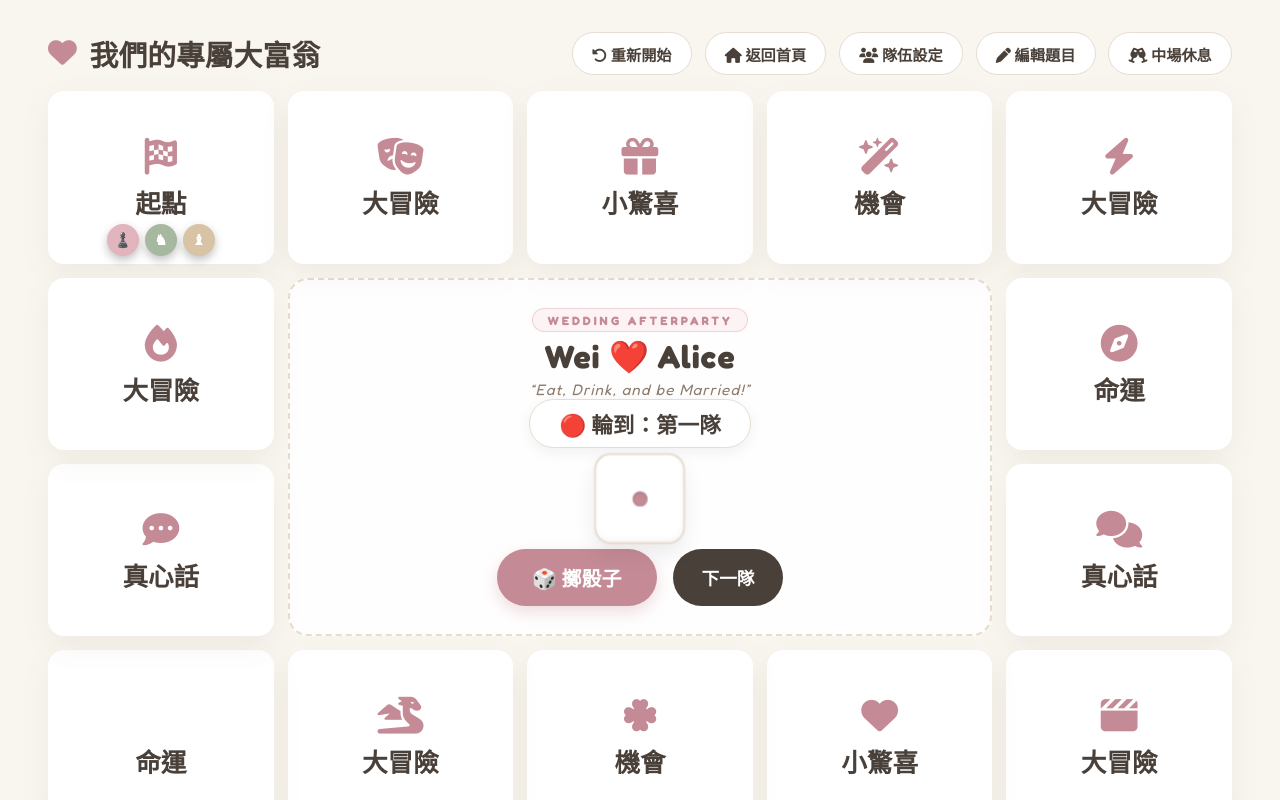
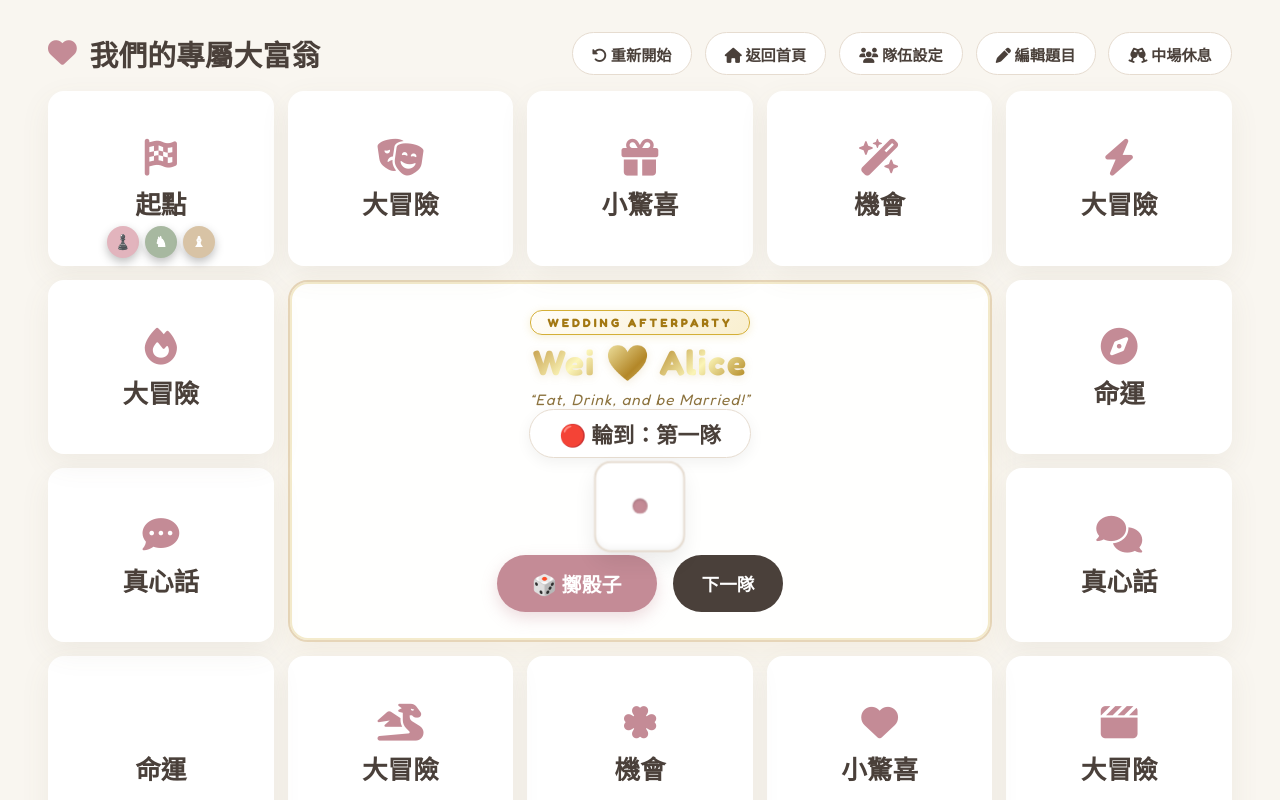
Before and after one commit to vicky19960321-prog/wedding-game, a plain HTML site: page index.html in a window 1280 px wide. Both pictures are taken after a click on the button "開啟大富翁 ➔". Drawn offline with Linux system fonts and the light colour scheme; some icons are missing; a web font is replaced by a local one.

Commit message:
Update index.html

```diff
--- a/index.html
+++ b/index.html
@@ -22,6 +22,13 @@
       --morandi-blue: #9BB7D4;
       --morandi-purple: #B5A7C9;
       --morandi-terracotta: #D98A72;
+
+      /* Champagne Gold Palette */
+      --gold-primary: #D4AF37;
+      --gold-light: #F7E7CE;
+      --gold-dark: #AA7C11;
+      --gold-gradient: linear-gradient(135deg, #BF953F 0%, #FCF6BA 25%, #B38728 50%, #FBF5B7 75%, #AA7C11 100%);
+
       --text-main: #4A403A;
       --text-muted: #8C7A6B;
       --border-color: #E6DCD0;
@@ -231,14 +238,15 @@
       line-height: 1.3;
     }
 
-    /* Center Section - Option D Wedding Logo Header */
+    /* Center Section - Option 1 Champagne Gold Metallic Styling */
     .board-center {
       grid-column: 2 / 5;
       grid-row: 2 / 4;
-      background: rgba(255,255,255,0.88);
+      background: rgba(255, 255, 255, 0.92);
       backdrop-filter: blur(12px);
       border-radius: var(--radius-lg);
-      border: 2px dashed var(--border-color);
+      border: 2px solid #E6D5B8;
+      box-shadow: 0 10px 30px rgba(180, 140, 60, 0.08), inset 0 0 0 2px rgba(212, 175, 55, 0.25);
       display: flex;
       flex-direction: column;
       align-items: center;
@@ -251,28 +259,32 @@
       display: flex;
       flex-direction: column;
       align-items: center;
-      gap: 0.3rem;
+      gap: 0.35rem;
     }
     .center-logo-badge {
       font-size: 0.75rem;
       letter-spacing: 3px;
-      font-weight: 700;
-      color: var(--morandi-rose-dark);
-      background: #FDF3F5;
-      padding: 0.2rem 0.9rem;
+      font-weight: 800;
+      color: #A37812;
+      background: linear-gradient(135deg, #FFFDF8, #F9EFCF);
+      padding: 0.25rem 1rem;
       border-radius: 12px;
-      border: 1px solid rgba(196, 139, 150, 0.3);
+      border: 1px solid #D4AF37;
+      box-shadow: 0 2px 8px rgba(212, 175, 55, 0.2);
     }
     .center-logo-names {
-      font-size: 2rem;
+      font-size: 2.2rem;
       font-weight: 900;
-      color: var(--text-main);
-      letter-spacing: 1px;
+      background: var(--gold-gradient);
+      -webkit-background-clip: text;
+      -webkit-text-fill-color: transparent;
+      letter-spacing: 1.5px;
+      filter: drop-shadow(0 2px 4px rgba(170, 124, 17, 0.15));
     }
     .center-logo-sub {
       font-size: 0.95rem;
       font-style: italic;
-      color: var(--text-muted);
+      color: #8C733E;
       letter-spacing: 1px;
     }
 
@@ -292,7 +304,7 @@
       width: 85px;
       height: 85px;
       perspective: 600px;
-      margin: 0.5rem 0;
+      margin: 0.4rem 0;
     }
     .cube {
       width: 100%;
@@ -540,7 +552,7 @@
       </div>
 
       <div class="monopoly-board" id="board">
-        <!-- Center Section with Option D Wedding Logo -->
+        <!-- Center Section with Champagne Gold Metallic Wedding Logo -->
         <div class="board-center">
           <div class="center-wedding-logo">
             <span class="center-logo-badge">WEDDING AFTERPARTY</span>
```
